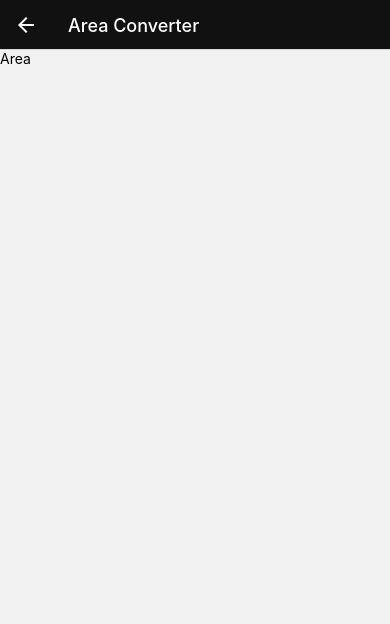
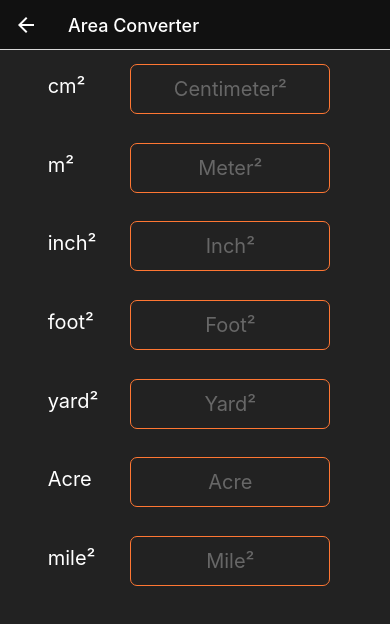
Before and after one commit to Sou-gata/react-native-calculator, a React Native app: screen /Area in a window 390 px wide. Shown: the top 624 px of the page. Built offline with nearby package versions, Linux system fonts and the light colour scheme.

Commit message:
make area converter functional

```diff
--- a/app.json
+++ b/app.json
@@ -2,7 +2,7 @@
     "expo": {
         "name": "Calculator",
         "slug": "Sougata",
-        "version": "1.1.4",
+        "version": "1.1.5",
         "orientation": "portrait",
         "icon": "./assets/icon.png",
         "userInterfaceStyle": "dark",
--- a/src/allStyles.js
+++ b/src/allStyles.js
@@ -44,7 +44,7 @@ const styles = StyleSheet.create({
         fontSize: 20,
         borderRadius: 7,
         color: "#fff",
-        borderColor: "#ff7733",
+        borderColor: "#f73",
         textAlign: "center",
     },
     btn: {
@@ -54,7 +54,7 @@ const styles = StyleSheet.create({
         borderRadius: 5,
         justifyContent: "center",
         alignItems: "center",
-        backgroundColor: "#ff7733",
+        backgroundColor: "#f73",
     },
     btnText: {
         color: "#fff",
@@ -103,7 +103,7 @@ const styles = StyleSheet.create({
         textAlign: "center",
     },
     textStyleOrange: {
-        color: "#ff7733",
+        color: "#f73",
         fontSize: 35,
         textAlign: "center",
     },
@@ -126,7 +126,7 @@ const styles = StyleSheet.create({
         width: hp("7.5%"),
         height: hp("7.5%"),
         justifyContent: "center",
-        backgroundColor: "#ff7733",
+        backgroundColor: "#f73",
         borderRadius: 55,
     },
     calText: {
@@ -135,7 +135,7 @@ const styles = StyleSheet.create({
         textAlign: "center",
     },
     calTextOrange: {
-        color: "#ff7733",
+        color: "#f73",
         fontSize: 22,
         fontWeight: "600",
         textAlign: "center",
@@ -177,7 +177,7 @@ const styles = StyleSheet.create({
     ageBtn: {
         width: 150,
         height: 50,
-        backgroundColor: "#ff7733",
+        backgroundColor: "#f73",
         borderRadius: 7,
         justifyContent: "center",
         alignItems: "center",
@@ -218,10 +218,16 @@ const styles = StyleSheet.create({
         borderTopRightRadius: 5,
         borderBottomRightRadius: 5,
     },
-    gstClmContainer: {
-        height: 300,
-        justifyContent: "space-evenly",
-        alignItems: "center",
+    areaClmContainer: {
+        height: 550,
+        justifyContent: "space-around",
+    },
+    inputLeftText: {
+        color: "#fff",
+        fontSize: 20,
+        height: 50,
+        marginTop: 20,
+        marginRight: 20,
     },
 });
 
--- a/src/components/Area.js
+++ b/src/components/Area.js
@@ -1,10 +1,202 @@
-import { View, Text } from "react-native";
-import React from "react";
+import { View, Text, TextInput } from "react-native";
+import React, { useState } from "react";
+
+import styles from "../allStyles";
 
 const Area = () => {
+    const [text, setText] = useState({
+        cm: "",
+        m: "",
+        inc: "",
+        foot: "",
+        yard: "",
+        acre: "",
+        mile: "",
+    });
+
+    const fixed = (val) => {
+        let fxt = parseFloat(val.toFixed(5)) + "";
+        return fxt;
+    };
+
+    const setValues = (cm, m, inc, foot, yard, acre, mile) => {
+        setText({ cm, m, inc, foot, yard, acre, mile });
+    };
+    const setEmpty = () => {
+        setText({
+            cm: "",
+            m: "",
+            inc: "",
+            foot: "",
+            yard: "",
+            acre: "",
+            mile: "",
+        });
+    };
+
+    const onChangeCm = (e) => {
+        setText({ ...text, cm: e });
+        if (e != "") {
+            const cm = parseFloat(e);
+            const m = fixed(cm * 0.0001);
+            const inc = fixed(cm * 0.155);
+            const foot = fixed(cm / 929);
+            const yard = fixed(cm / 8361);
+            const acre = fixed(cm * 0.000000024711);
+            const mile = fixed(cm * 0.00000000003861);
+            setValues(e, m, inc, foot, yard, acre, mile);
+        } else setEmpty();
+    };
+    const onChangeM = (e) => {
+        setText({ ...text, m: e });
+        if (e != "") {
+            const m = parseFloat(e);
+            const cm = fixed(m * 10000);
+            const inc = fixed(m * 1550);
+            const foot = fixed(m * 10.7639);
+            const yard = fixed(m * 19599);
+            const acre = fixed(m * 0.000247105);
+            const mile = fixed(m * 0.0000003861);
+            setValues(cm, e, inc, foot, yard, acre, mile);
+        } else setEmpty();
+    };
+    const onChangeInch = (e) => {
+        setText({ ...text, inc: e });
+        if (e != "") {
+            const inc = parseFloat(e);
+            const cm = fixed(inc * 6.4516);
+            const m = fixed(inc * 0.00064516);
+            const foot = fixed(inc * 0.00694444);
+            const yard = fixed(inc * 0.000771605);
+            const acre = fixed(inc * 0.00000015942);
+            const mile = fixed(inc * 0.0000000002491);
+            setValues(cm, m, e, foot, yard, acre, mile);
+        } else setEmpty();
+    };
+    const onChangeFoot = (e) => {
+        setText({ ...text, foot: e });
+        if (e != "") {
+            const foot = parseFloat(e);
+            const cm = fixed(foot * 929.03);
+            const m = fixed(foot * 0.092903);
+            const inc = fixed(foot * 144);
+            const yard = fixed(foot / 9);
+            const acre = fixed(foot / 43560);
+            const mile = fixed(foot * 0.00000003587);
+            setValues(cm, m, inc, e, yard, acre, mile);
+        } else setEmpty();
+    };
+    const onChangeYard = (e) => {
+        setText({ ...text, yard: e });
+        if (e != "") {
+            const yard = parseFloat(e);
+            const cm = fixed(yard * 8361.27);
+            const m = fixed(yard * 0.836127);
+            const inc = fixed(yard * 1296);
+            const foot = fixed(yard * 9);
+            const acre = fixed(yard / 4840);
+            const mile = fixed(yard * 0.000003098);
+            setValues(cm, m, inc, foot, e, acre, mile);
+        } else setEmpty();
+    };
+    const onChangeAcre = (e) => {
+        setText({ ...text, acre: e });
+        if (e != "") {
+            const acre = parseFloat(e);
+            const cm = fixed(acre * 40470000);
+            const m = fixed(acre * 4046.86);
+            const inc = fixed(acre * 6273000);
+            const foot = fixed(acre * 43560);
+            const yard = fixed(acre * 4840);
+            const mile = fixed(acre / 640);
+            setValues(cm, m, inc, foot, yard, e, mile);
+        } else setEmpty();
+    };
+    const onChangeMile = (e) => {
+        setText({ ...text, mile: e });
+        if (e != "") {
+            const mile = parseFloat(e);
+            const cm = fixed(mile * 25900000000);
+            const m = fixed(mile * 2590000);
+            const inc = fixed(mile * 4014000000);
+            const foot = fixed(mile * 27880000);
+            const yard = fixed(mile * 3098000);
+            const acre = fixed(mile * 640);
+            setValues(cm, m, inc, foot, yard, acre, e);
+        } else setEmpty();
+    };
+
     return (
-        <View>
-            <Text>Area</Text>
+        <View style={styles.main}>
+            <View style={styles.ageRow}>
+                <View style={styles.areaClmContainer}>
+                    <Text style={styles.inputLeftText}>cm²</Text>
+                    <Text style={styles.inputLeftText}>m²</Text>
+                    <Text style={styles.inputLeftText}>inch²</Text>
+                    <Text style={styles.inputLeftText}>foot²</Text>
+                    <Text style={styles.inputLeftText}>yard²</Text>
+                    <Text style={styles.inputLeftText}>Acre</Text>
+                    <Text style={styles.inputLeftText}>mile²</Text>
+                </View>
+                <View style={styles.areaClmContainer}>
+                    <TextInput
+                        style={[styles.input, { marginVertical: 0 }]}
+                        onChangeText={onChangeCm}
+                        value={text.cm}
+                        placeholder="Centimeter²"
+                        placeholderTextColor={"#ffffff50"}
+                        keyboardType="numeric"
+                    />
+                    <TextInput
+                        style={[styles.input, { marginVertical: 0 }]}
+                        onChangeText={onChangeM}
+                        value={text.m}
+                        placeholder="Meter²"
+                        placeholderTextColor={"#ffffff50"}
+                        keyboardType="numeric"
+                    />
+                    <TextInput
+                        style={[styles.input, { marginVertical: 0 }]}
+                        onChangeText={onChangeInch}
+                        value={text.inc}
+                        placeholder="Inch²"
+                        placeholderTextColor={"#ffffff50"}
+                        keyboardType="numeric"
+                    />
+                    <TextInput
+                        style={[styles.input, { marginVertical: 0 }]}
+                        onChangeText={onChangeFoot}
+                        value={text.foot}
+                        placeholder="Foot²"
+                        placeholderTextColor={"#ffffff50"}
+                        keyboardType="numeric"
+                    />
+                    <TextInput
+                        style={[styles.input, { marginVertical: 0 }]}
+                        onChangeText={onChangeYard}
+                        value={text.yard}
+                        placeholder="Yard²"
+                        placeholderTextColor={"#ffffff50"}
+                        keyboardType="numeric"
+                    />
+                    <TextInput
+                        style={[styles.input, { marginVertical: 0 }]}
+                        onChangeText={onChangeAcre}
+                        value={text.acre}
+                        placeholder="Acre"
+                        placeholderTextColor={"#ffffff50"}
+                        keyboardType="numeric"
+                    />
+                    <TextInput
+                        style={[styles.input, { marginVertical: 0 }]}
+                        onChangeText={onChangeMile}
+                        value={text.mile}
+                        placeholder="Mile²"
+                        placeholderTextColor={"#ffffff50"}
+                        keyboardType="numeric"
+                    />
+                </View>
+            </View>
         </View>
     );
 };
--- a/src/components/NormalCalculator.js
+++ b/src/components/NormalCalculator.js
@@ -133,7 +133,7 @@ const NormalCalculator = () => {
                 <TextInput
                     style={styles.calInput}
                     value={text}
-                    disabled={true}
+                    editable={false}
                 />
             </View>
             <View style={styles.allBtns}>
```
Also changed, not shown: src/components/Gst.js (+12 -7 lines).
